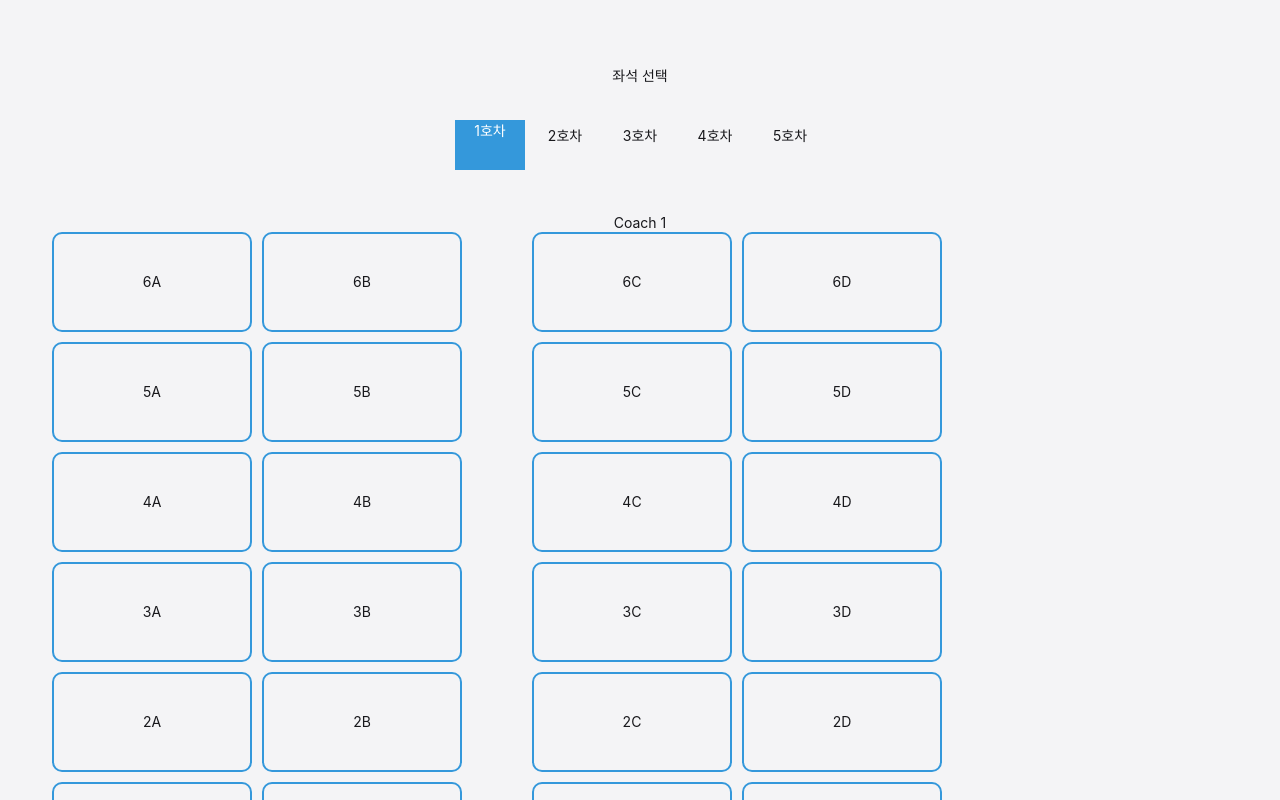
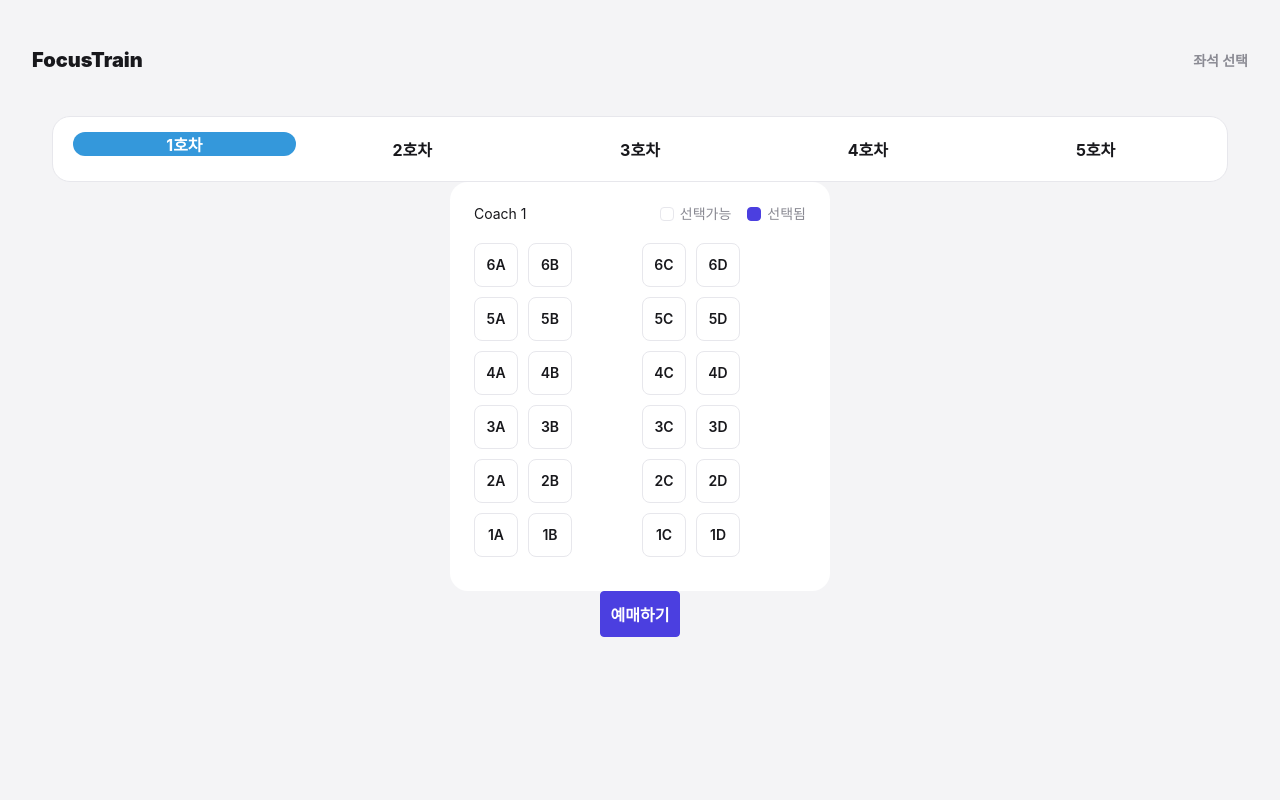
Before and after one commit to heeseung00/FocusTrain, a React (Vite) app: page /seat in a window 1280 px wide. Shown: the top 800 px of the page. Built offline with nearby package versions, Linux system fonts and the light colour scheme; a web font is replaced by a local one; what @ramonak/react-progress-bar would draw is missing.

Commit message:
좌석 선택 작업중

```diff
--- a/src/App.css
+++ b/src/App.css
@@ -54,39 +54,6 @@
   width: 100%;
 }
 
-.train-select button {
-  width: 100%;
-  flex: 1;
-  text-align: center;
-  padding: 12px 6px;
-  border-radius: var(--r-sm);
-  border: 1px solid var(--border);
-  background: var(--surface);
-  font-family: var(--mono);
-  font-weight: 700;
-  color: var(--sub-text);
-
-  &:focus-visible {
-    outline: 2px solid var(--accent);
-    outline-offset: 2px;
-  }
-}
-
-/* ===== 버튼 =====*/
-button {
-  color: var(--sub-text);
-  cursor: pointer;
-}
-
-button[aria-checked="true"] {
-  border-color: var(--accent);
-  background: var(--accent-tint);
-  color: var(--accent-deep);
-}
-
-/* button[aria-checked="false"] {
-} */
-
 /* ===== 카드 선택 ===== */
 .card {
   display: grid;
@@ -94,6 +61,7 @@ button[aria-checked="true"] {
   grid-template-rows: auto auto;
   gap: var(--s4);
   margin-bottom: 16px;
+  box-shadow: 0 4px 16px 0 rgba(0, 0, 0, 0.0392);
 }
 
 .item {
@@ -198,39 +166,16 @@ h3 {
   align-items: center;
 }
 
-.time-adjust button {
+.time-adjust > button {
   width: 36px;
   height: 36px;
+  padding: 0;
   font-size: var(--fs-lg);
   font-weight: bold;
   color: var(--text);
   border: none;
   border-radius: 50%;
-}
-
-/* 버튼 공통 적용 */
-.button-group {
-  width: 100%;
-  display: flex;
-  gap: 16px;
-  gap: var(--s4);
-}
-
-.button-group button {
-  width: 100%;
-  padding: 16px;
-  border-radius: var(--r-md);
-  font-size: var(--fs-md);
-  font-weight: 700;
-  color: var(--text);
-  background-color: var(--surface);
-  border: 1px solid var(--border-light);
-}
-
-.button-group button.accent {
-  background-color: var(--accent-bg);
-  color: var(--surface);
-  border-color: var(--accent);
+  background: var(--bg);
 }
 
 /* ============================================ */
@@ -247,7 +192,7 @@ h3 {
 }
 
 .toggle-on {
-  background: #4caf50;
+  background: var(--accent);
 }
 
 .toggle-button {
--- a/src/App.jsx
+++ b/src/App.jsx
@@ -1,9 +1,9 @@
 import { useState } from 'react';
-import { BrowserRouter, Routes, Route, Navigate, useNavigate } from 'react-router-dom';
+import { BrowserRouter, Routes, Route, Navigate, useNavigate, useLocation } from 'react-router-dom';
 import { TripProvider, useTrip } from './context/TripContext.jsx';
 
 import './App.css';
-// import { stationList } from './utils/stationList.js';
+import './styles/button.css';
 import RoutePage from './pages/RoutePage.jsx';
 import SeatPage from './pages/SeatPage.jsx';
 import TicketPage from './pages/TicketPage.jsx';
@@ -24,8 +24,22 @@ function App() {
 
 function AppRoutes() {
     const { train, selected, departure } = useTrip();
+    const { pathname } = useLocation();
+
+    const pageTitle = {
+        '/': '메인',
+        '/seat': '좌석 선택',
+        '/ticket': '티켓 발권',
+        '/timer': '타이머',
+        '/result': '도착 안내',
+    }[pathname];
     return (
         <section id="wrapper">
+            <div className="container">
+                <h1 className="title-text">FocusTrain</h1>
+                <div className="page">{pageTitle}</div>
+            </div>
+
             <Routes>
                 <Route path="/" element={<RoutePage />}></Route>
                 <Route path="/seat" element={train && selected ? <SeatPage /> : <Navigate to="/" replace />}></Route>
--- a/src/components/SeatGrid.jsx
+++ b/src/components/SeatGrid.jsx
@@ -1,7 +1,17 @@
 function SeatGrid({ seats, activeCoach, selectedSeat, handleSeatClick }) {
     return (
         <div className="coach">
-            <h2>Coach {activeCoach}</h2>
+            <div className="coach-text">
+                <h2>Coach {activeCoach}</h2>
+                <ul className="coach-notice">
+                    <li>
+                        <h4>선택가능</h4>
+                    </li>
+                    <li>
+                        <h4 className="seleted">선택됨</h4>
+                    </li>
+                </ul>
+            </div>
 
             {Object.entries(seats[activeCoach]).map(([row, rowSeats], index) => {
                 // 번호를 역순으로 표시
--- a/src/pages/RoutePage.jsx
+++ b/src/pages/RoutePage.jsx
@@ -118,17 +118,13 @@ function RoutePage() {
         <>
             <form onSubmit={(e) => e.preventDefault()}>
                 <>
-                    <div className="container">
-                        <h1 className="title-text">FocusTrain</h1>
-                        <div className="page">메인</div>
-                    </div>
-
                     <div className="content">
                         {/* 기차 종류 선택 */}
                         <div className="train-select">
                             <ul>
                                 <li>
                                     <button
+                                        className="option"
                                         type="button"
                                         className="counter"
                                         role="radio"
@@ -139,6 +135,7 @@ function RoutePage() {
                                 </li>
                                 <li>
                                     <button
+                                        className="option"
                                         type="button"
                                         className="counter"
                                         role="radio"
@@ -149,6 +146,7 @@ function RoutePage() {
                                 </li>
                                 <li>
                                     <button
+                                        className="option"
                                         type="button"
                                         className="counter"
                                         role="radio"
@@ -239,6 +237,7 @@ function RoutePage() {
                                     focusTime={focusTime}
                                     setFocusTime={setFocusTime}
                                     travelTime={travelTime}
+                                    selectedStation={selectedStation}
                                 />
                             </li>
                         </ul>
@@ -285,14 +284,19 @@ function ToggleShow({ isToggleOn, selectedStation, restCount }) {
 }
 
 // 시간 조정
-function TimeControl({ focusTime, setFocusTime, travelTime }) {
+function TimeControl({ focusTime, setFocusTime, travelTime, selectedStation }) {
     const increase = () => {
+        // 역 선택 전에는 미작동
+        if (!selectedStation) {
+            return;
+        }
         // 숫자가 아닌 문자열로 더해지는 오류 방지(ex) '90+5 = 905'이런 덧셈 오류를 '90+5 = 95'가 되도록)
         setFocusTime((prev) => prev + 5);
     };
 
     const decrease = () => {
-        if (focusTime <= 10) {
+        // 역 선택 전에는 미작동, 10분 이하로는 감소X
+        if (!selectedStation || focusTime <= 10) {
             return;
         }
 
--- a/src/pages/SeatPage.jsx
+++ b/src/pages/SeatPage.jsx
@@ -35,19 +35,17 @@ const SeatPage = () => {
 
     return (
         <div className="train-booking">
-            <h1>좌석 선택</h1>
-
             <div className="train-container">
                 {/* 기차 호차 선택 */}
                 <div className="train-display">
                     {Object.keys(seats).map((coachId) => (
-                        <div
+                        <button
                             key={coachId}
                             className={`coach-button ${activeCoach === Number(coachId) ? 'active' : ''}`}
                             onClick={() => handleCoachClick(coachId)}>
                             {coachId}호차
                             {/* <div className="coach-label">{coachId}호차</div> */}
-                        </div>
+                        </button>
                     ))}
                 </div>
             </div>
@@ -65,7 +63,7 @@ const SeatPage = () => {
             {/* 예매 버튼 - 좌석 선택시 버튼 활성화되어 다음 페이지로 이동가능 */}
             <div>
                 <button
-                    className={`reservation-btn ${selectedSeat ? 'active' : ''}`}
+                    className={`accent reservation-btn  ${selectedSeat ? 'active' : ''}`}
                     onClick={navigateGoToTicket}
                     disabled={!selectedSeat}>
                     예매하기
--- a/src/styles/SeatPage.css
+++ b/src/styles/SeatPage.css
@@ -1,4 +1,7 @@
 .train-booking {
+    display: flex;
+    flex-direction: column;
+    align-items: center;
     padding: 20px;
 }
 
@@ -7,14 +10,13 @@
     display: flex;
     flex-direction: column;
     align-items: center;
-    margin: 20px auto;
     position: relative;
-    width: 50%;
-    max-width: 600px;
+    width: 100%;
 }
 
 /* Train coaches display */
 .train-display {
+    width: 100%;
     display: flex;
     justify-content: center;
     gap: 5px;
@@ -22,11 +24,13 @@
     padding: 20px;
     position: relative;
     z-index: 2;
+    border: 1px solid var(--border-light);
+    border-radius: 18px;
+    background: var(--surface);
 }
 
 .coach-button {
-    width: 70px;
-    height: 50px;
+    width: 100%;
     cursor: pointer;
     transition: all 0.3s ease;
     position: relative;
@@ -48,14 +52,64 @@
     z-index: 3;
 }
 
+.coach {
+    display: flex;
+    flex-direction: column;
+    width: 100%;
+    max-width: 380px;
+    padding: 24px;
+    background: var(--surface);
+    border-radius: 18px;
+}
+
+.coach-text {
+    width: 100%;
+    display: flex;
+    justify-content: space-between;
+    align-items: center;
+    margin-bottom: 20px;
+}
+
+.coach-notice {
+    display: flex;
+    gap: 16px;
+}
+
+.coach-notice li {
+    position: relative;
+}
+
+.coach-notice li h4 {
+    margin-left: 20px;
+}
+
+.coach-notice li h4::before {
+    content: "";
+    position: absolute;
+    left: 0;
+    top: 50%;
+    transform: translateY(-50%);
+    width: 14px;
+    height: 14px;
+    background: var(--surface);
+    border: 1px solid var(--border-light);
+    border-radius: 4px;
+}
+
+.coach-notice li h4.seleted::before {
+    background: var(--accent-bg);
+    border-color: var(--accent);
+}
+
 .seat-box {
-    width: 200px;
-    height: 100px;
-    border: 2px solid #3498db;
-    border-radius: 10px;
+    width: 44px;
+    height: 44px;
     display: flex;
     align-items: center;
     justify-content: center;
+    border: 1px solid var(--border-light);
+    border-radius: 8px;
+    font-weight: 600;
     cursor: pointer;
     /* background: white; */
     transition: all 0.2s ease;
@@ -63,20 +117,16 @@
 }
 
 .seat-box:not(.booked):hover {
-    background: #87b1f1;
+    background: var(--accent-bg);
+    border-color: var(--accent);
     color: #fff;
-    transform: translateY(-2px);
     box-shadow: 0 2px 5px rgba(0, 0, 0, 0.1);
 }
 
-.seat-box.booked {
-    background: #4caf50;
-    color: white;
-    border-color: #45a049;
-}
 /* 좌석 클릭했을때 효과 */
 .seat-box.selected {
-    background-color: #87b1f1;
+    background: var(--accent-bg);
+    border-color: var(--accent);
     color: #fff;
 }
 
--- /dev/null
+++ b/src/styles/button.css
@@ -0,0 +1,50 @@
+/* ===== 버튼 =====*/
+
+/* 버튼 공통 적용 */
+.button-group {
+    width: 100%;
+    display: flex;
+    gap: 16px;
+    gap: var(--s4);
+}
+
+button {
+    width: 100%;
+    padding: 16px;
+    border-radius: var(--r-md);
+    font-size: var(--fs-md);
+    font-weight: 700;
+    color: var(--text);
+    background: var(--surface);
+    border: 1px solid var(--border-light);
+    cursor: pointer;
+}
+
+/* 주요 버튼 */
+button.accent {
+    background-color: var(--accent-bg);
+    color: var(--surface);
+    border-color: var(--accent);
+}
+
+/* 선택 버튼 */
+button.option {
+    width: 100%s;
+    text-align: center;
+    padding: 12px 6px;
+    border-radius: var(--r-sm);
+    color: var(--sub-text);
+
+    /* 키보드 접근성 */
+    &:focus-visible {
+        outline: 2px solid var(--accent);
+        outline-offset: 2px;
+    }
+}
+
+/* 선택된 버튼 */
+button[aria-checked="true"] {
+    border-color: var(--accent);
+    background: var(--accent-tint);
+    color: var(--accent-deep);
+}
```
